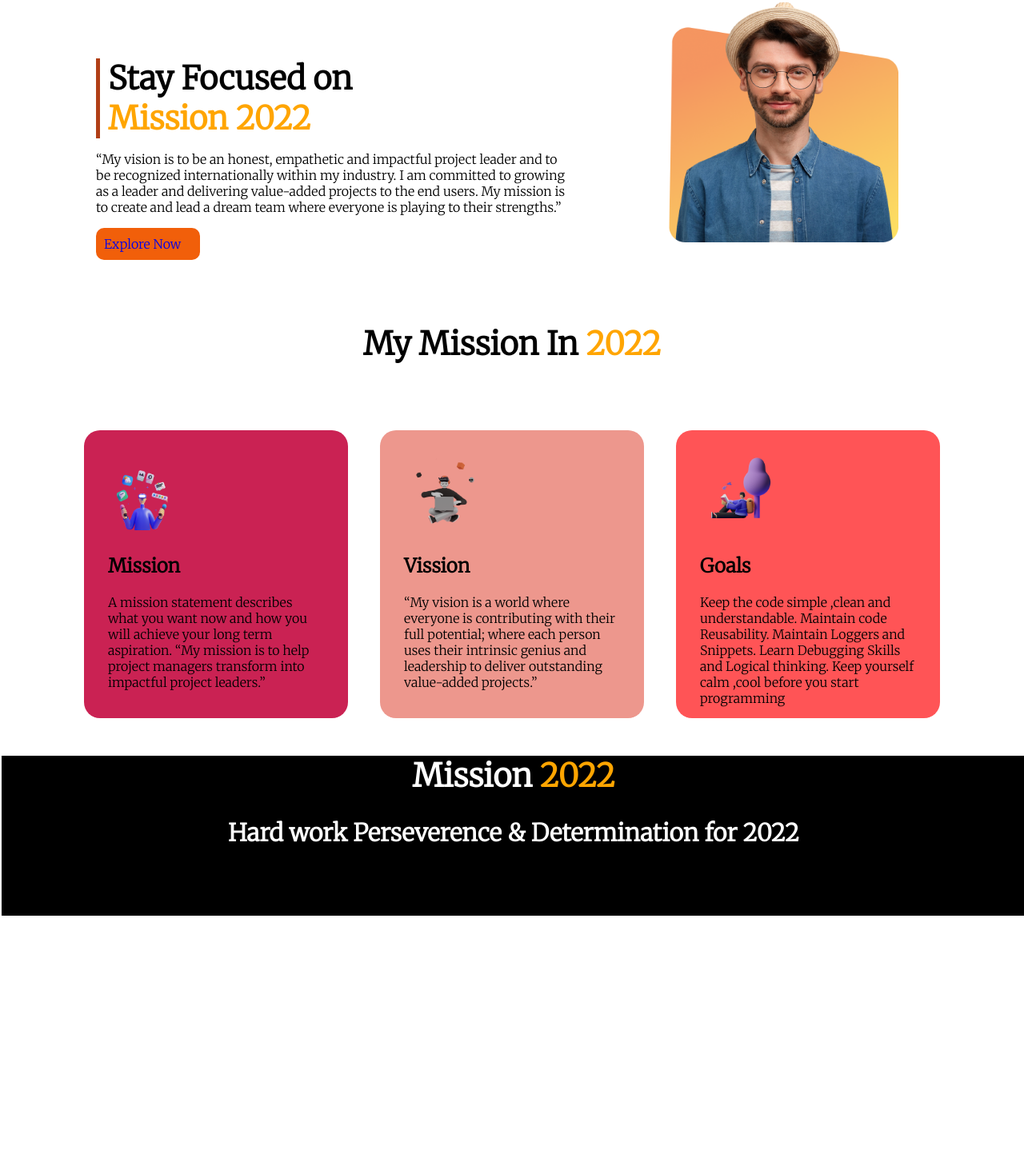
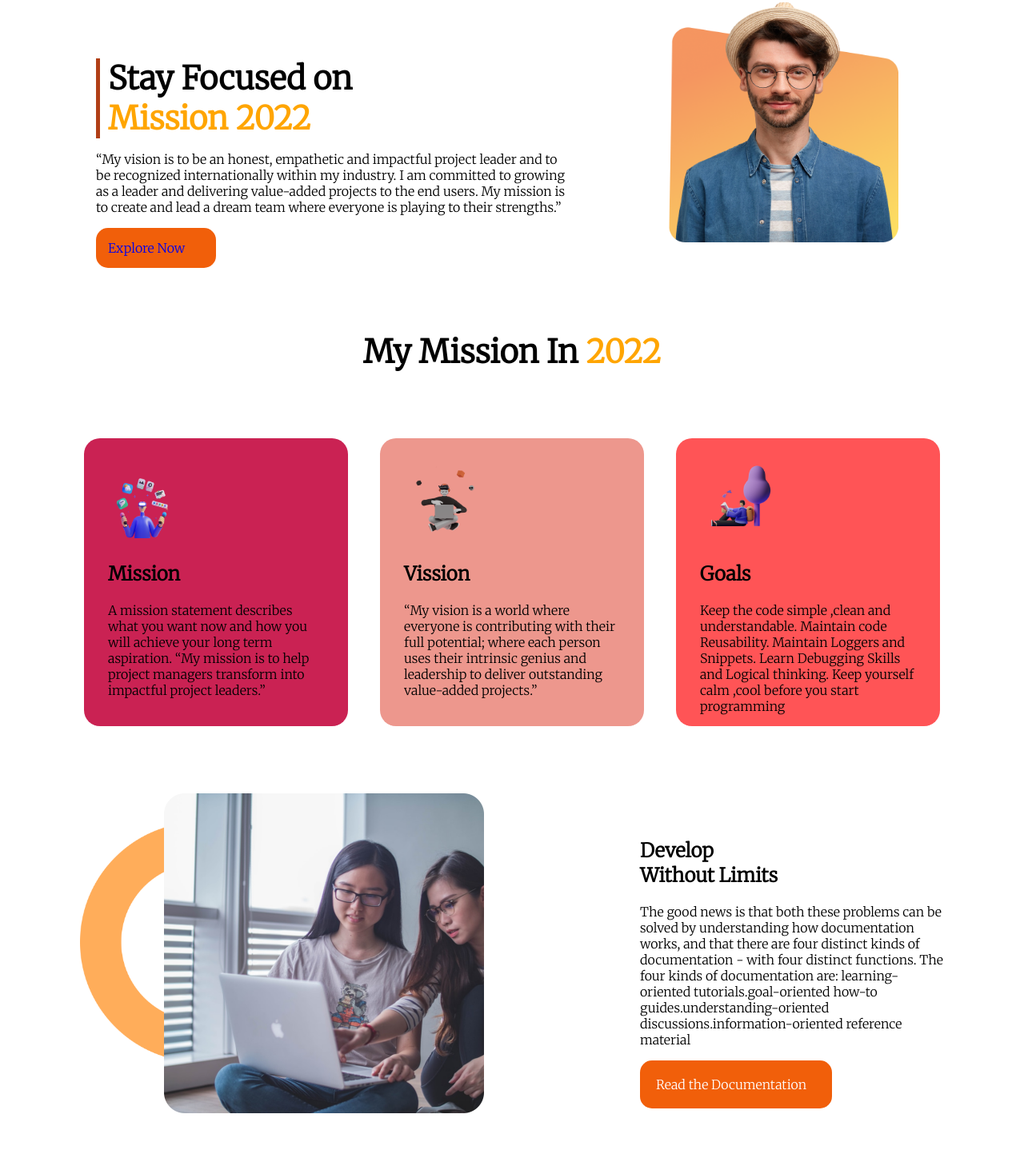
Before and after one commit to jasim-164/Mission-2022, a plain HTML site: page index.html in a window 1280 px wide. Shown: the part 37-1500 px from the top of the page at 80% size. Before the commit the page ends 1184 px from the top, so only its background shows below. Drawn offline with Linux system fonts and the light colour scheme; a web font is replaced by a local one.

Commit message:
coding part added

```diff
--- a/index.html
+++ b/index.html
@@ -77,6 +77,7 @@
                         Maintain Loggers and Snippets.
                         Learn Debugging Skills and Logical thinking.
                         Keep yourself calm ,cool before you start programming</p>
+
                 </div>
 
 
@@ -86,15 +87,28 @@
 
 
 
-        <section class="">
-            <div>
+        <section class="develop">
+            <div class="coding-section">
+                <div class="parent">
+
+                <!--<div class="circle">-->
+                    <img src="/images/shapes/shape-1.png" height="300px" width="300px">
+
+                <!--<div class="coding">-->
+                    <img src="/images/pictures/coding.png" height="400px" width="400px"class="over-img">
+                </div>
 
 
-            </div>
+                <div class="coding">
+                    <h1>Develop<br>Without Limits</h1>
+                    <p>The good news is that both these problems can be solved by understanding how documentation works, and that there are four distinct kinds of documentation - with four distinct functions. The four kinds of documentation are:
+                    learning-oriented tutorials.goal-oriented how-to guides.understanding-oriented discussions.information-oriented reference material</p>
+                    <div class="documentation-button">
+                        <div style="text-decoration:none" href="https://www.linkedin.com/in/md-jasim-uddin-8577a01a4/" target="_blank">
+                        <span>Read the Documentation</span>
+                    </div>
 
-            <div>
-
-
+                </div>
             </div>
 
         </section>
--- a/style.css
+++ b/style.css
@@ -52,9 +52,16 @@ p{
 .explore-button{
     background-color: rgb(241, 95, 10);
     color: white ;
-    width: 110px;
-    padding: 10px;
-    border-radius:10px;
+    width: 120px;
+    padding: 15px;
+    border-radius:15px;
+}
+.documentation-button{
+    background-color: rgb(241, 95, 10);
+    color: white ;
+    width: 200px;
+    padding: 20px;
+    border-radius:15px;
 }
 .mission{
 
@@ -98,3 +105,20 @@ p{
     padding: 0px;
 
 }
+.coding-section{
+    display:flex;
+}
+.parent{
+    position: relative;
+}
+.over-img{
+    position: absolute;
+    top: -10%;
+    left: 35%;
+}
+.develop{
+    margin: 100px;
+}
+.coding{
+    margin-left: 400px;
+}
```
